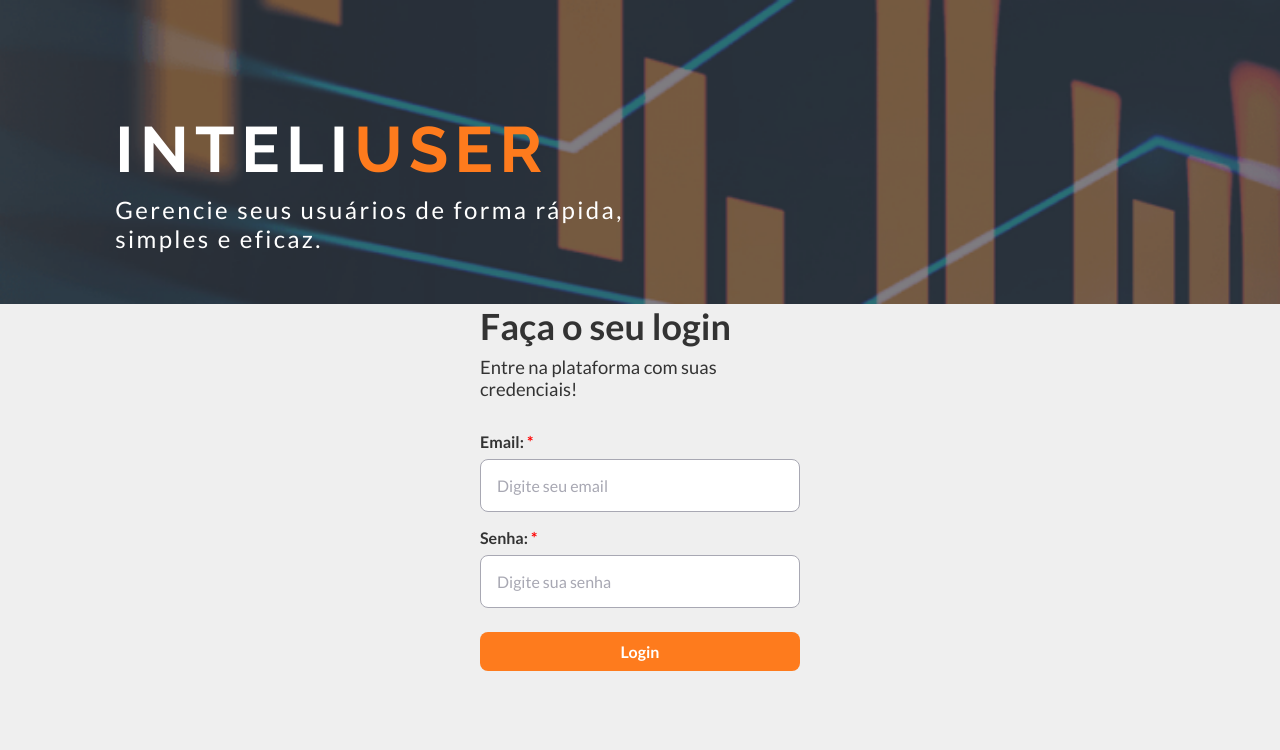
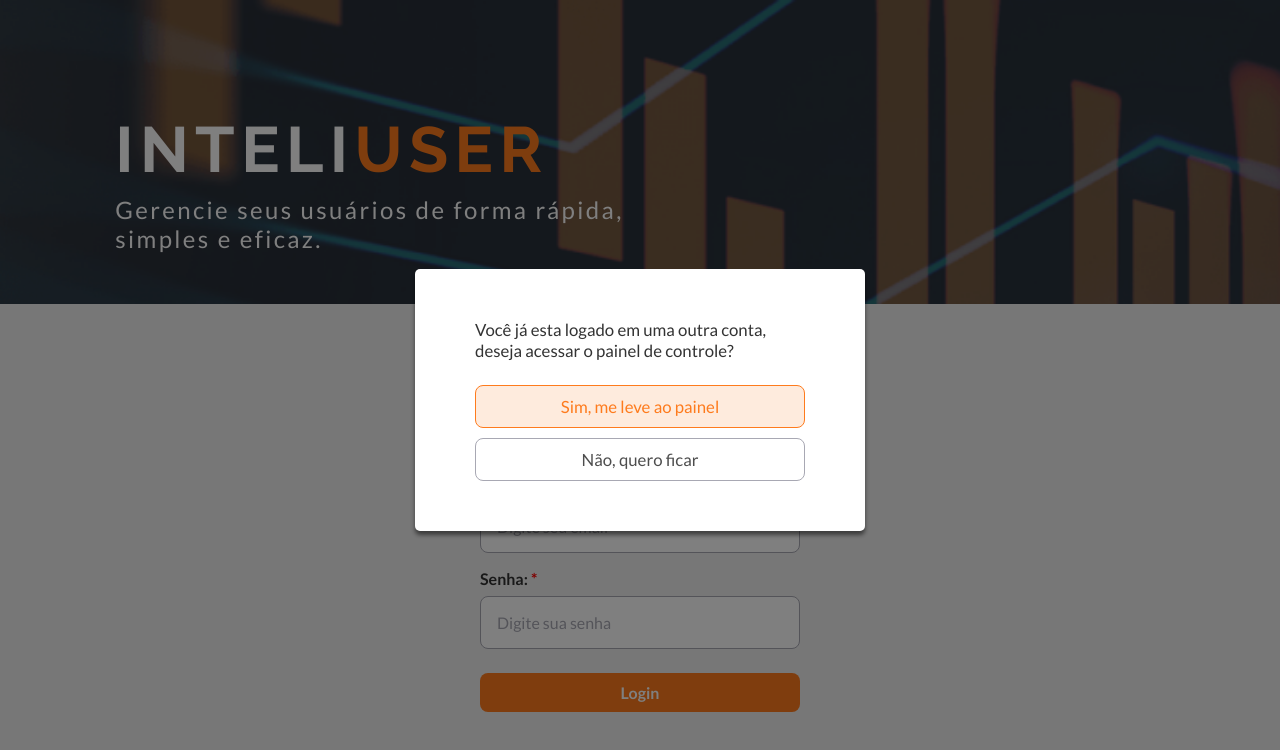
Before and after one commit to amadorgabriel/inteliuser, a React (Create React App) app: page / in a window 1280 px wide. Shown: the top 750 px of the page. Built offline with nearby package versions, Linux system fonts and the light colour scheme; sample sign-in values are in the browser's storage.

Commit message:
feat: add login, logout and private routes

```diff
--- a/src/components/Header/index.tsx
+++ b/src/components/Header/index.tsx
@@ -1,15 +1,28 @@
-import "./styles.css";
+import { useHistory } from "react-router-dom";
+import { IconButton } from "../Button";
+
 import logoImage from "../../assets/logo.png";
 import exitIcon from "../../assets/icons/log-out.svg";
-import { IconButton } from "../Button";
+
+import "./styles.css";
 
 export function Header() {
+  const history = useHistory();
+
+  const handleLogOut = () => {
+    const storagedUser = localStorage.getItem("@Inteliuser:user-logged");
+    if (storagedUser) {
+      localStorage.removeItem("@Inteliuser:user-logged");
+      history.push("/", {message: "Logout com sucesso", type: "sucess" });
+    }
+  };
+
   return (
     <header className="headerContainer">
       <div className="headerContent">
         <img src={logoImage} alt="logo empresa Intelitrader" />
 
-        <IconButton label="Logout" edge="end">
+        <IconButton label="Logout" edge="end" onClick={handleLogOut}>
           <img src={exitIcon} alt="Icone sair" />
         </IconButton>
       </div>
--- a/src/components/Toast/index.tsx
+++ b/src/components/Toast/index.tsx
@@ -2,7 +2,6 @@ import { forwardRef, useImperativeHandle, useState } from "react";
 import "./styles.css";
 
 type ToastVariantType = "sucess" | "error" | "warning";
-
 export interface HtmlToastElement extends HTMLDivElement {
   showToast: (message: string, type: ToastVariantType) => void;
 }
--- a/src/pages/Dashboard/index.tsx
+++ b/src/pages/Dashboard/index.tsx
@@ -1,19 +1,22 @@
 import { useEffect, useRef, useState } from "react";
-import { FlatButton, IconButton } from "../../components/Button";
-import { Input, Select } from "../../components/Input";
+import { useHistory, useLocation } from "react-router-dom";
+
 import { Header } from "../../components/Header";
 import { Form } from "../../components/Form";
 import { Modal } from "../../components/Modal";
+import { Input, Select } from "../../components/Input";
+import { FlatButton, IconButton } from "../../components/Button";
+import { HtmlToastElement, Toast } from "../../components/Toast";
+
+import { getAge } from "../../utils/age";
+import { Client, ToastMessage } from "../../types";
 import { useInput } from "../../hooks/useInput";
-import { Client } from "../../types";
-import { getAge } from "../../utils/age";
 
 import plusIcon from "../../assets/icons/plus.svg";
 import trashIcon from "../../assets/icons/trash-2.svg";
 import editIcon from "../../assets/icons/edit-2.svg";
 
 import "../../styles/pages/dashboard.css";
-import { HtmlToastElement, Toast } from "../../components/Toast";
 
 interface FormattedClient extends Omit<Client, "birthDate" | "sex"> {
   age: number;
@@ -25,7 +28,9 @@ export function Dashboard() {
   const [clients, setClients] = useState<Client[]>([]);
   const [addModalIsOpened, setAddModalIsOpened] = useState(false);
   const [confirmModalIsOpened, setConfirmModalIsOpened] = useState(false);
-  const [clientToBeDeleted, setClientToBeDeleted] = useState<Client>({} as Client);
+  const [clientToBeDeleted, setClientToBeDeleted] = useState<Client>(
+    {} as Client
+  );
 
   const name = useInput("");
   const email = useInput("");
@@ -33,6 +38,9 @@ export function Dashboard() {
   const birthDate = useInput("");
 
   const toastRef = useRef<HtmlToastElement>(null);
+
+  const { state } = useLocation<ToastMessage>();
+  const history = useHistory();
 
   useEffect(() => {
     function loadUsers() {
@@ -48,6 +56,14 @@ export function Dashboard() {
 
     loadUsers();
   }, []);
+
+  useEffect(() => {
+    if (state?.message && state?.type) {
+      toastRef.current!.showToast(state.message, state.type);
+      history.replace({state: {}})
+    }
+
+  }, [history, state]);
 
   function formatClients(clients: Client[]): FormattedClient[] {
     const formattedClients = clients.map(client => {
@@ -94,9 +110,7 @@ export function Dashboard() {
 
     setAddModalIsOpened(!addModalIsOpened);
 
-    if (toastRef.current) {
-      toastRef.current.showToast("Usuário cadastrado com sucesso", "sucess");
-    }
+    toastRef.current!.showToast("Usuário cadastrado com sucesso", "sucess");
 
     email.setInput("");
     name.setInput("");
@@ -112,20 +126,18 @@ export function Dashboard() {
     setClients(newClients);
     localStorage.setItem("@Inteliuser:clients", JSON.stringify(newClients));
 
-    if (toastRef.current) {
-      toastRef.current.showToast("Usuário deletado com sucesso", "sucess");
-    }
+    toastRef.current!.showToast("Usuário deletado com sucesso", "sucess");
 
-    setConfirmModalIsOpened(!confirmModalIsOpened)
+    setConfirmModalIsOpened(!confirmModalIsOpened);
   }
 
   function handleConfirmModal(clientId: number) {
-    const clientsArr = [...clients]
+    const clientsArr = [...clients];
     const client = clientsArr.filter(client => client.id === clientId)[0];
 
-    setClientToBeDeleted(client)
+    setClientToBeDeleted(client);
 
-    setConfirmModalIsOpened(!confirmModalIsOpened)
+    setConfirmModalIsOpened(!confirmModalIsOpened);
   }
 
   const formattedClients = formatClients(clients);
--- a/src/pages/SigIn/index.tsx
+++ b/src/pages/SigIn/index.tsx
@@ -1,8 +1,14 @@
-import { useRef } from "react";
+import { useEffect, useRef, useState } from "react";
+import { useHistory, useLocation } from "react-router-dom";
+
+import { ToastMessage } from "../../types";
+import { Form } from "../../components/Form";
+import { Modal } from "../../components/Modal";
+import { Input } from "../../components/Input/index";
 import { FlatButton } from "../../components/Button/Flat";
-import { Form } from "../../components/Form";
-import { Input } from "../../components/Input/index";
 import { HtmlToastElement, Toast } from "../../components/Toast";
+
+import { isAuth } from "../../utils/isAuth";
 import { useInput } from "../../hooks/useInput";
 
 import "../../styles/pages/sign.css";
@@ -11,12 +17,50 @@ export function SigIn() {
   const email = useInput("");
   const password = useInput("");
 
+  const [confirmModalIsOpened, setConfirmModalIsOpened] = useState(false);
   const toastRef = useRef<HtmlToastElement>(null);
 
-  const handleForm = () => {
-    if (toastRef.current) {
-      toastRef.current.showToast("Logado com sucesso", "sucess");
+  const { state } = useLocation<ToastMessage>();
+  const history = useHistory();
+
+  useEffect(() => {
+    const isAuthenticated = isAuth();
+
+    if (isAuthenticated) {
+      setTimeout(() => {
+        setConfirmModalIsOpened(true);
+      }, 1500);
+      return;
     }
+  }, [setConfirmModalIsOpened]);
+
+
+  useEffect(() => {
+    if (state?.message && state?.type) {
+      toastRef.current!.showToast(state.message, state.type);
+      history.replace({state: {}})
+    }
+
+
+  }, [history, state]);
+
+  const handleLogin = () => {
+    const user = {
+      email: email.value,
+      password: password.value,
+    };
+
+    if (email.value === "admin@gmail.com" && password.value === "123456") {
+      localStorage.setItem("@Inteliuser:user-logged", JSON.stringify(user));
+
+      history.push("/dashboard", {message: "Logado com sucesso", type: "sucess" });
+      return;
+    }
+
+    toastRef.current!.showToast(
+      "Verifique se os dados estão corretos",
+      "warning"
+    );
   };
 
   return (
@@ -37,7 +81,7 @@ export function SigIn() {
             <p>Entre na plataforma com suas credenciais!</p>
           </div>
 
-          <Form noValidate onSubmit={handleForm}>
+          <Form noValidate onSubmit={handleLogin}>
             <Input
               placeholder="Digite seu email"
               type="email"
@@ -61,6 +105,37 @@ export function SigIn() {
       </section>
 
       <Toast ref={toastRef} />
+      <Modal id="modal-confirm" isActive={confirmModalIsOpened}>
+        <div className="header">
+          <p>
+            Você já esta logado em uma outra conta, deseja acessar o painel de
+            controle?
+          </p>
+        </div>
+
+        <div className="modal-buttons">
+          <FlatButton
+            label="Sim, me leve ao painel"
+            type="submit"
+            variant="outlined"
+            color="primary"
+            onClick={() => {
+              history.push("/dashboard");
+              setConfirmModalIsOpened(false);
+            }}
+          />
+
+          <FlatButton
+            label="Não, quero ficar"
+            type="button"
+            variant="outlined"
+            color="tertiary"
+            onClick={() => {
+              setConfirmModalIsOpened(false);
+            }}
+          />
+        </div>
+      </Modal>
     </div>
   );
 }
--- a/src/routes.tsx
+++ b/src/routes.tsx
@@ -1,12 +1,23 @@
-import { Route, Switch } from "react-router-dom";
+import { Redirect, Route, RouteProps, Switch } from "react-router-dom";
 import { Dashboard } from "./pages/Dashboard";
 import { SigIn } from "./pages/SigIn";
+import { isAuth } from "./utils/isAuth";
+
+interface PrivateRouteProps extends RouteProps {}
+
+const PrivateRoute: React.FC<PrivateRouteProps> = ({ ...rest }) => {
+  const isAuthenticated = isAuth();
+
+  if (!isAuthenticated) return <Redirect to="/" />;
+
+  return <Route {...rest} />;
+};
 
 export const Routes = (): JSX.Element => {
   return (
     <Switch>
       <Route exact path="/" component={SigIn} />
-      <Route path="/dashboard" component={Dashboard} />
+      <PrivateRoute path="/dashboard" component={Dashboard} />
     </Switch>
   );
 };
--- a/src/styles/pages/sign.css
+++ b/src/styles/pages/sign.css
@@ -3,8 +3,8 @@
   grid-template-columns: 1fr 1fr;
   grid-template-rows: 1fr;
 
-  width: 100%;
-  height: 100%;
+  width: 100vw;
+  height: 100vh;
   flex: 1;
 }
 
@@ -91,6 +91,23 @@
   font-size: 1rem;
 }
 
+
+.signInContainer #modal-confirm button {
+  width: 100%;
+  margin-top: 0.65rem;
+}
+
+.signInContainer #modal-confirm .modal-buttons {
+  margin-top: 1.5rem;
+}
+
+.signInContainer #modal-confirm  p{
+  font-size: 1.05rem;
+  font-family: "Lato", sans-serif;
+  font-weight: 400;
+}
+
+
 @media (max-width: 1370px) {
   .signInContainer {
     grid-template-columns: 1fr;
--- a/src/types.ts
+++ b/src/types.ts
@@ -11,3 +11,8 @@ export interface User {
   email: string;
   password: string;
 }
+
+export type ToastMessage = {
+  message: string;
+  type: "sucess" | "error" | "warning";
+};
--- /dev/null
+++ b/src/utils/isAuth.ts
@@ -0,0 +1,15 @@
+/**
+ * Esta é uma função de exemplo da getAge
+ *
+ * @example
+ *   const isAuthenticated = isAuth()
+ *   // output: true or false
+ *
+ */
+
+export function isAuth():boolean {
+  var user = localStorage.getItem("@Inteliuser:user-logged");
+  if (!user) return false;
+
+  return true;
+}
```
